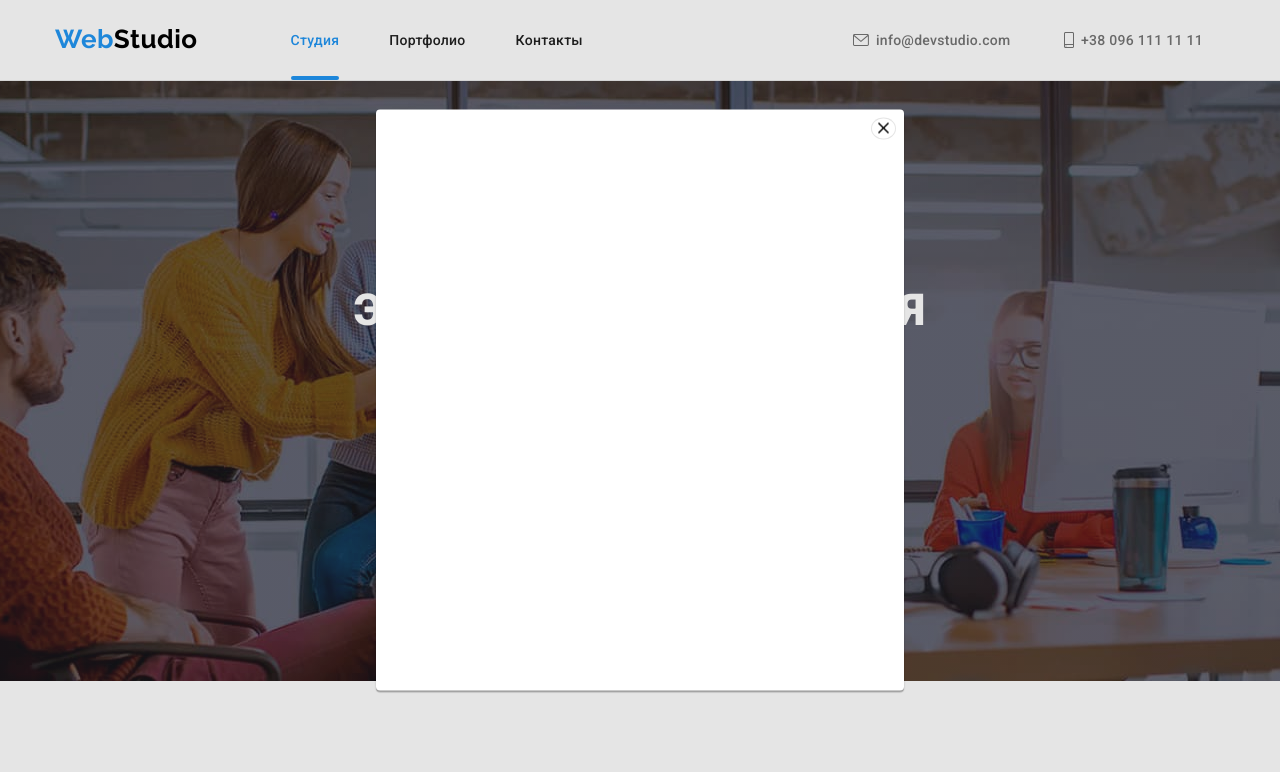
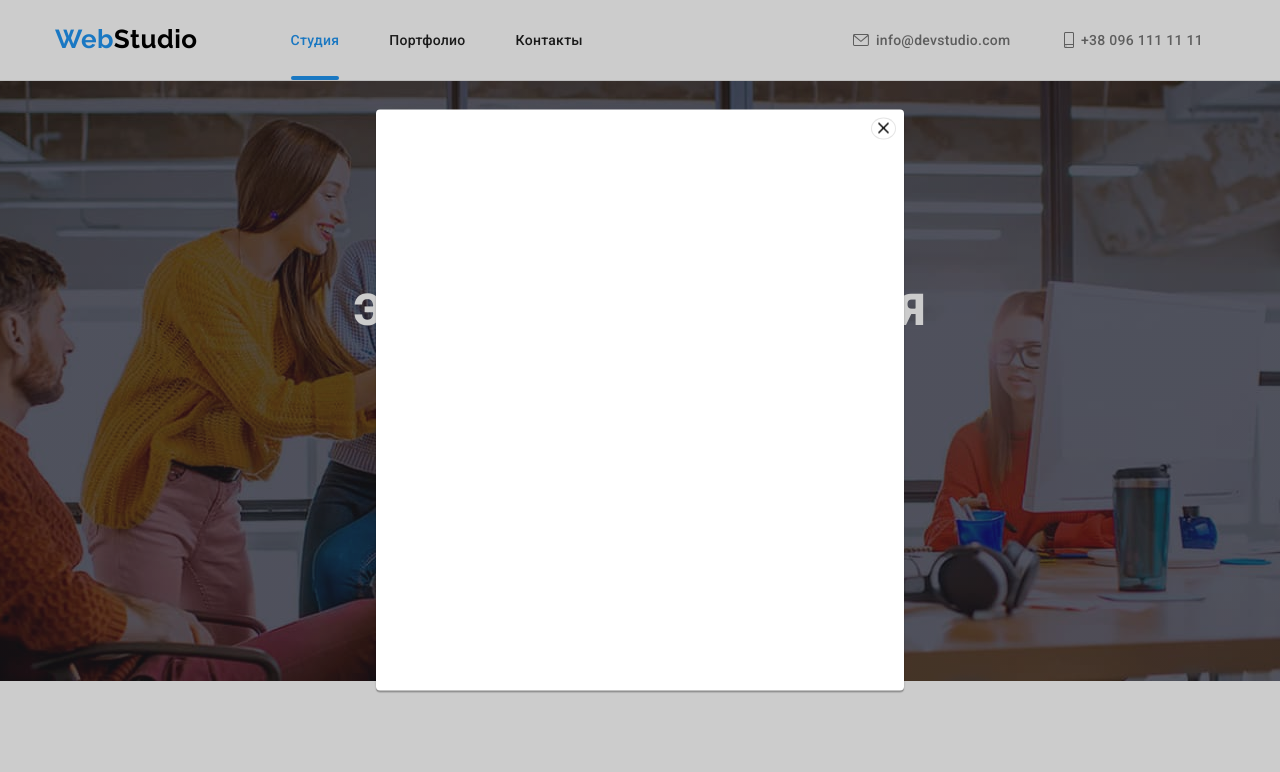
Before and after one commit to Vitalii-Malintsov/goit-markup-hw-05, a plain HTML site: page index.html in a window 1280 px wide. Both pictures are taken after a click on the button "Заказать услугу". Shown: the top 772 px of the page. Drawn offline with nearby package versions, Linux system fonts and the light colour scheme.

Commit message:
Скорректирована прозрачность

```diff
--- a/css/modal.css
+++ b/css/modal.css
@@ -4,7 +4,7 @@
   left: 0;
   width: 100%;
   height: 100%;
-  background-color: rgba(0, 0, 0, 0.1);
+  background-color: rgba(0, 0, 0, 0.2);
 }
 
 .backdrop.is-hidden {
--- a/css/styles.css
+++ b/css/styles.css
@@ -634,7 +634,6 @@ header {
   font-size: 18px;
   line-height: 1.56;
   transform: translateY(100%);
-  transition: transform 250ms cubic-bezier(0.4, 0, 0.2, 1);
 }
 
 .portfolio-item {
```
